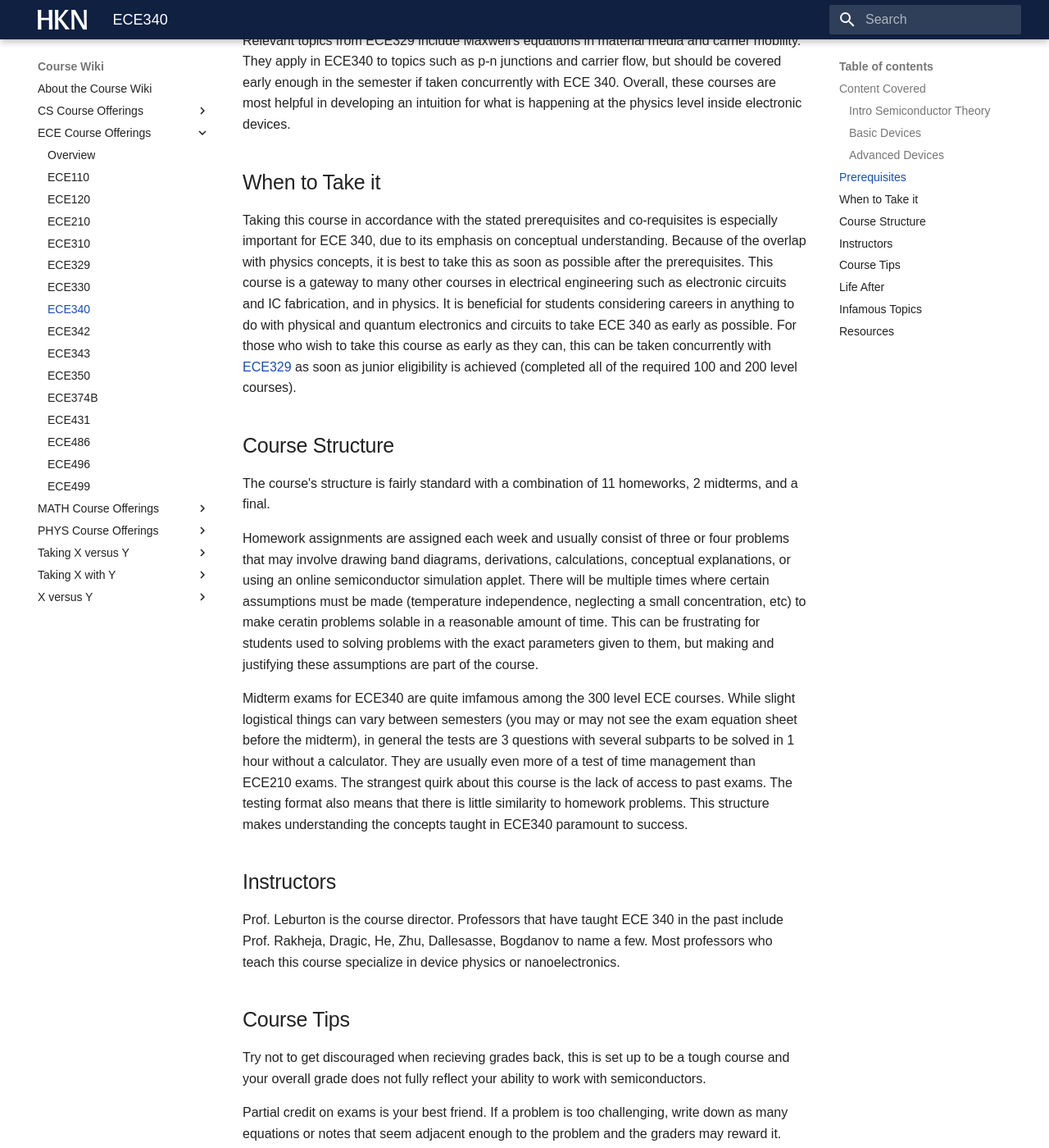
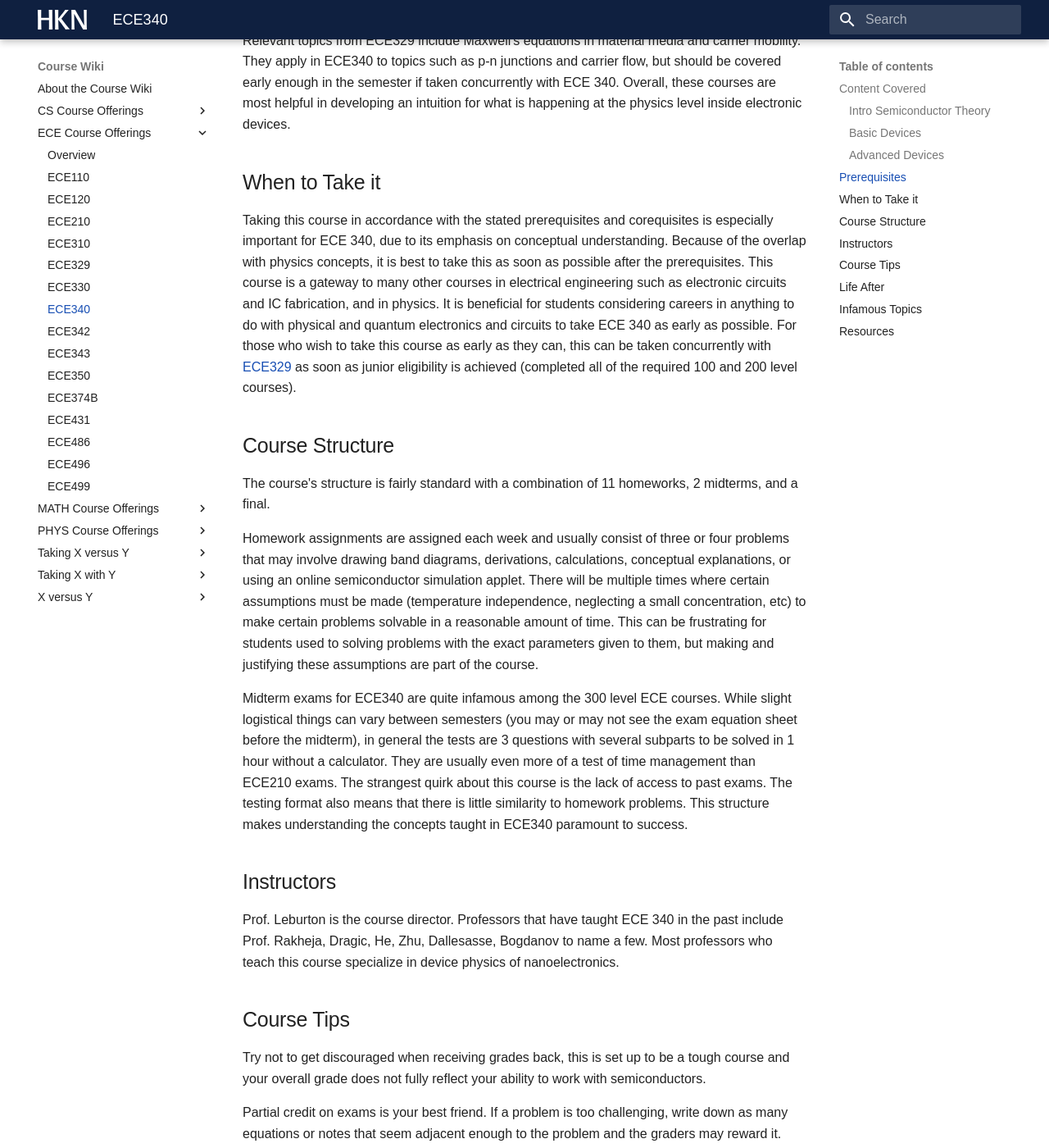
Before and after one commit to hkn-alpha/wiki, an MkDocs documentation site: the page built from docs/Course Wiki/ECE Course Offerings/ECE340.md, in a window 1280 px wide and 1400 px high, scrolled down 1512 px. Shown: the whole window at 82% size. Built offline with MkDocs 1.6.1 and Material for MkDocs 9.7.7, drawn with Linux system fonts in a browser that asks for light colours; some web fonts are replaced; some of the changed text lies outside the part shown.

Commit message:
Update ECE340.md

```diff
--- a/docs/Course Wiki/ECE Course Offerings/ECE340.md
+++ b/docs/Course Wiki/ECE Course Offerings/ECE340.md
@@ -31,23 +31,23 @@
 
 ## When to Take it
 
-Taking this course in accordance with the stated prerequisites and co-requisites is especially important for ECE 340, due to its emphasis on conceptual understanding. Because of the overlap with physics concepts, it is best to take this as soon as possible after the prerequisites. This course is a gateway to many other courses in electrical engineering such as electronic circuits and IC fabrication, and in physics. It is beneficial for students considering careers in anything to do with physical and quantum electronics and circuits to take ECE 340 as early as possible. For those who wish to take this course as early as they can, this can be taken concurrently with [ECE329](ECE329.md) as soon as junior eligibility is achieved (completed all of the required 100 and 200 level courses).
+Taking this course in accordance with the stated prerequisites and corequisites is especially important for ECE 340, due to its emphasis on conceptual understanding. Because of the overlap with physics concepts, it is best to take this as soon as possible after the prerequisites. This course is a gateway to many other courses in electrical engineering such as electronic circuits and IC fabrication, and in physics. It is beneficial for students considering careers in anything to do with physical and quantum electronics and circuits to take ECE 340 as early as possible. For those who wish to take this course as early as they can, this can be taken concurrently with [ECE329](ECE329.md) as soon as junior eligibility is achieved (completed all of the required 100 and 200 level courses).
 
 ## Course Structure
 
 The course's structure is fairly standard with a combination of 11 homeworks, 2 midterms, and a final.
 
-Homework assignments are assigned each week and usually consist of three or four problems that may involve drawing band diagrams, derivations, calculations, conceptual explanations, or using an online semiconductor simulation applet. There will be multiple times where certain assumptions must be made (temperature independence, neglecting a small concentration, etc) to make ceratin problems solable in a reasonable amount of time. This can be frustrating for students used to solving problems with the exact parameters given to them, but making and justifying these assumptions are part of the course.
+Homework assignments are assigned each week and usually consist of three or four problems that may involve drawing band diagrams, derivations, calculations, conceptual explanations, or using an online semiconductor simulation applet. There will be multiple times where certain assumptions must be made (temperature independence, neglecting a small concentration, etc) to make certain problems solvable in a reasonable amount of time. This can be frustrating for students used to solving problems with the exact parameters given to them, but making and justifying these assumptions are part of the course.
 
-Midterm exams for ECE340 are quite imfamous among the 300 level ECE courses. While slight logistical things can vary between semesters (you may or may not see the exam equation sheet before the midterm), in general the tests are 3 questions with several subparts to be solved in 1 hour without a calculator. They are usually even more of a test of time management than ECE210 exams. The strangest quirk about this course is the lack of access to past exams. The testing format also means that there is little similarity to homework problems. This structure makes understanding the concepts taught in ECE340 paramount to success.
+Midterm exams for ECE340 are quite infamous among the 300 level ECE courses. While slight logistical things can vary between semesters (you may or may not see the exam equation sheet before the midterm), in general the tests are 3 questions with several subparts to be solved in 1 hour without a calculator. They are usually even more of a test of time management than ECE210 exams. The strangest quirk about this course is the lack of access to past exams. The testing format also means that there is little similarity to homework problems. This structure makes understanding the concepts taught in ECE340 paramount to success.
 
 ## Instructors
 
-Prof. Leburton is the course director. Professors that have taught ECE 340 in the past include Prof. Rakheja, Dragic, He, Zhu, Dallesasse, Bogdanov to name a few. Most professors who teach this course specialize in device physics or nanoelectronics.
+Prof. Leburton is the course director. Professors that have taught ECE 340 in the past include Prof. Rakheja, Dragic, He, Zhu, Dallesasse, Bogdanov to name a few. Most professors who teach this course specialize in device physics of nanoelectronics.
 
 ## Course Tips
 
-Try not to get discouraged when recieving grades back, this is set up to be a tough course and your overall grade does not fully reflect your ability to work with semiconductors.
+Try not to get discouraged when receiving grades back, this is set up to be a tough course and your overall grade does not fully reflect your ability to work with semiconductors.
 
 Partial credit on exams is your best friend. If a problem is too challenging, write down as many equations or notes that seem adjacent enough to the problem and the graders may reward it.
 
```
Also changed, not shown: other parts of docs/Course Wiki/ECE Course Offerings/ECE340.md (+1 -1 lines).
